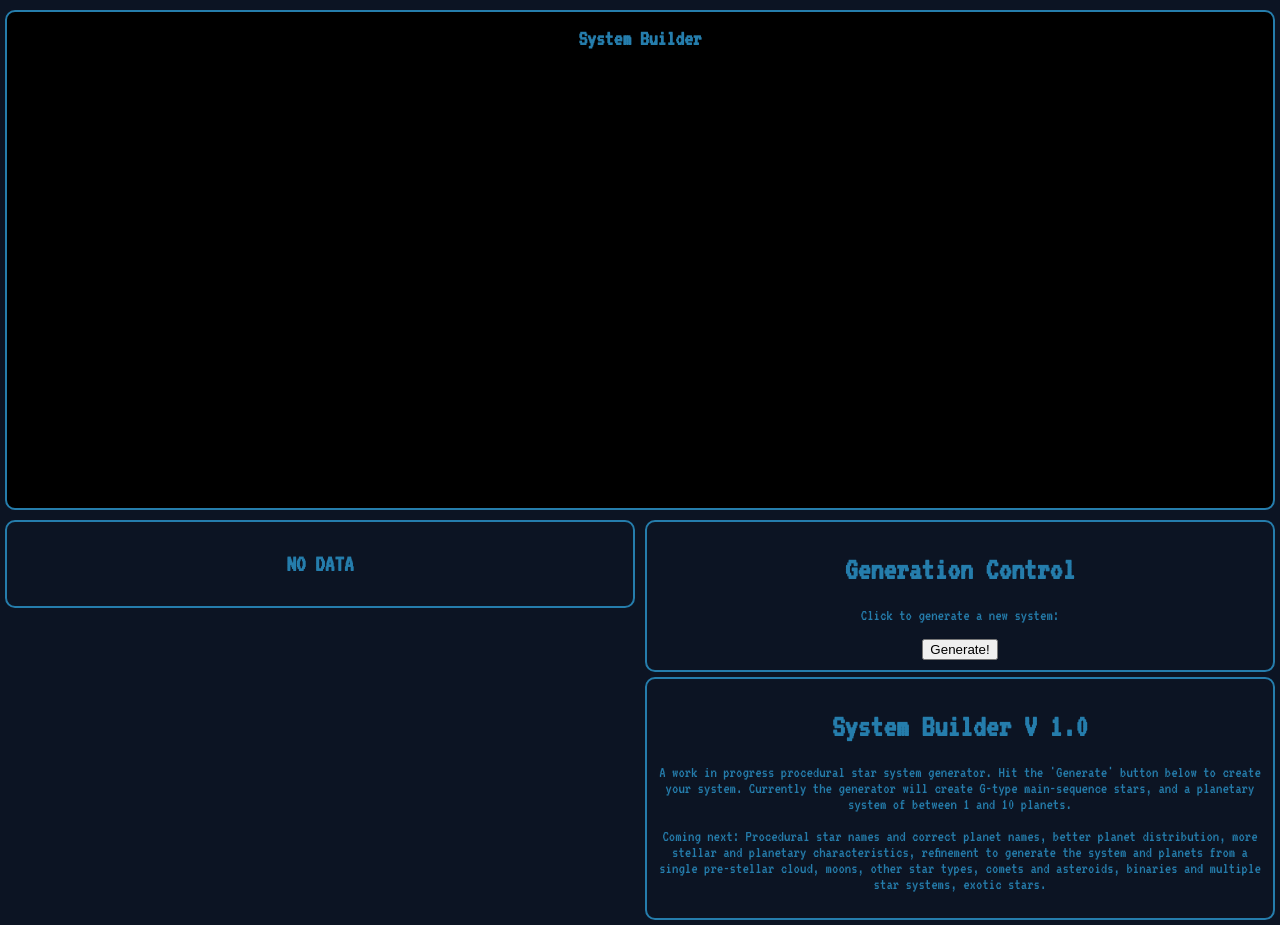
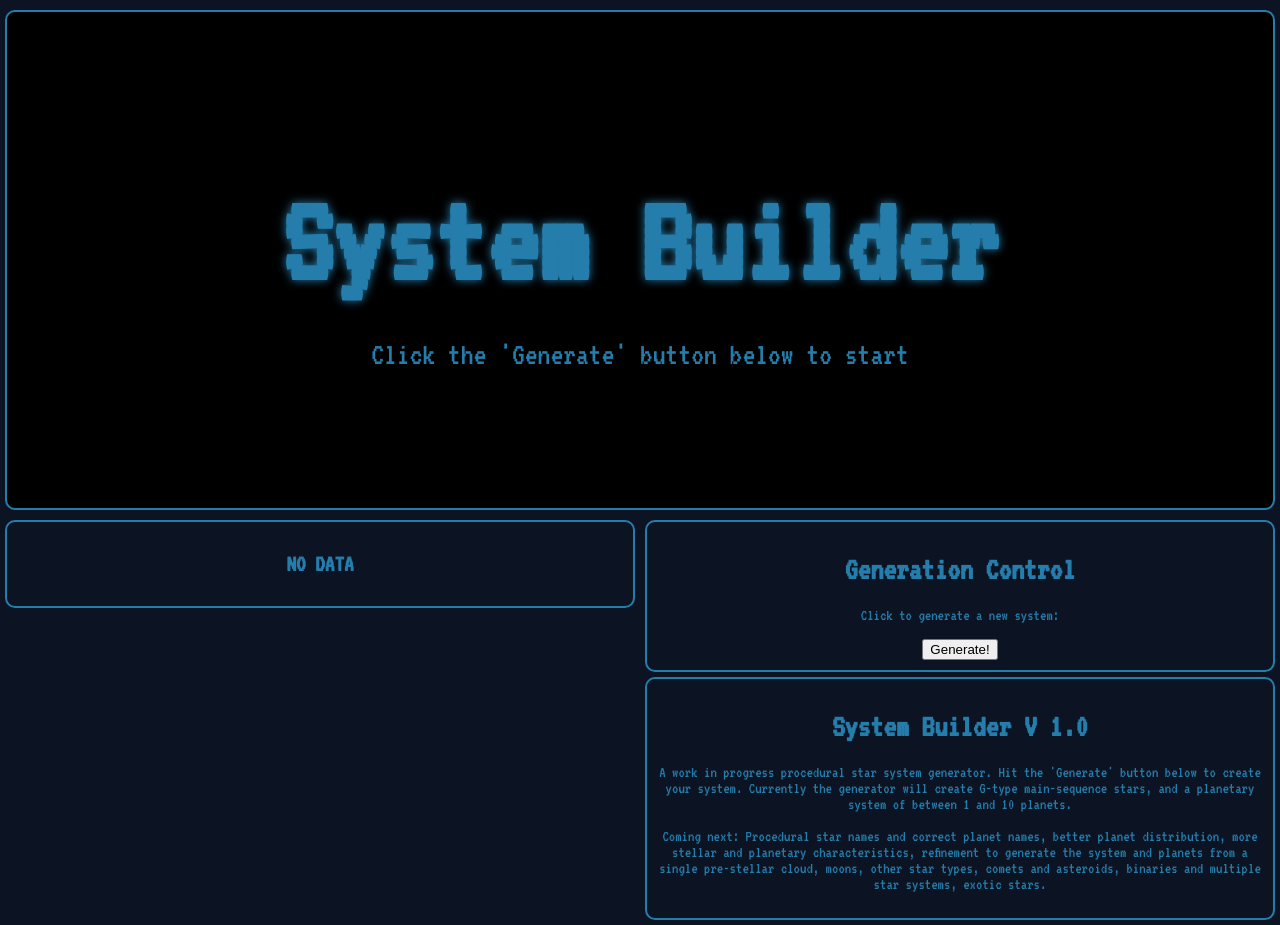
Before and after one commit to JKapella/SystemBuilderApp, a plain HTML site: page index.html in a window 1280 px wide. Drawn offline with Linux system fonts and the light colour scheme.

Commit message:
added more CSS styling for blur on title

```diff
--- a/index.html
+++ b/index.html
@@ -2,8 +2,7 @@
 <html>
 
 <head>
-	<title>System Builder V 0.0.1</title>
-
+	<title>System Builder V 1.0</title>
 	<meta name="viewport" content="width=device-width, initial-scale=1, user-scalable=no, minimal-ui">
 	<link href="https://fonts.googleapis.com/css?family=VT323" rel="stylesheet">
 	<script type="text/javascript" src="main.js" defer></script>
@@ -19,6 +18,7 @@
 <body>
 	<div id='systemViewer' class='container'>
 		<h1>System Builder</h1>
+		<p>Click the 'Generate' button below to start</p>
 	</div>
 	<div class='floatContainer'>
 		<div class='sideBar float'>
--- a/styles.css
+++ b/styles.css
@@ -36,3 +36,15 @@ body {
 #systemViewer {
     margin-top: 10px;
 }
+
+#systemViewer > h1 {
+    font-size: 8rem;
+    padding-top: 80px;
+    margin-bottom: 20px;
+    text-shadow: 0 0 10px #257DAC;
+
+}
+
+#systemViewer > p {
+    font-size: 2rem;
+}
```
